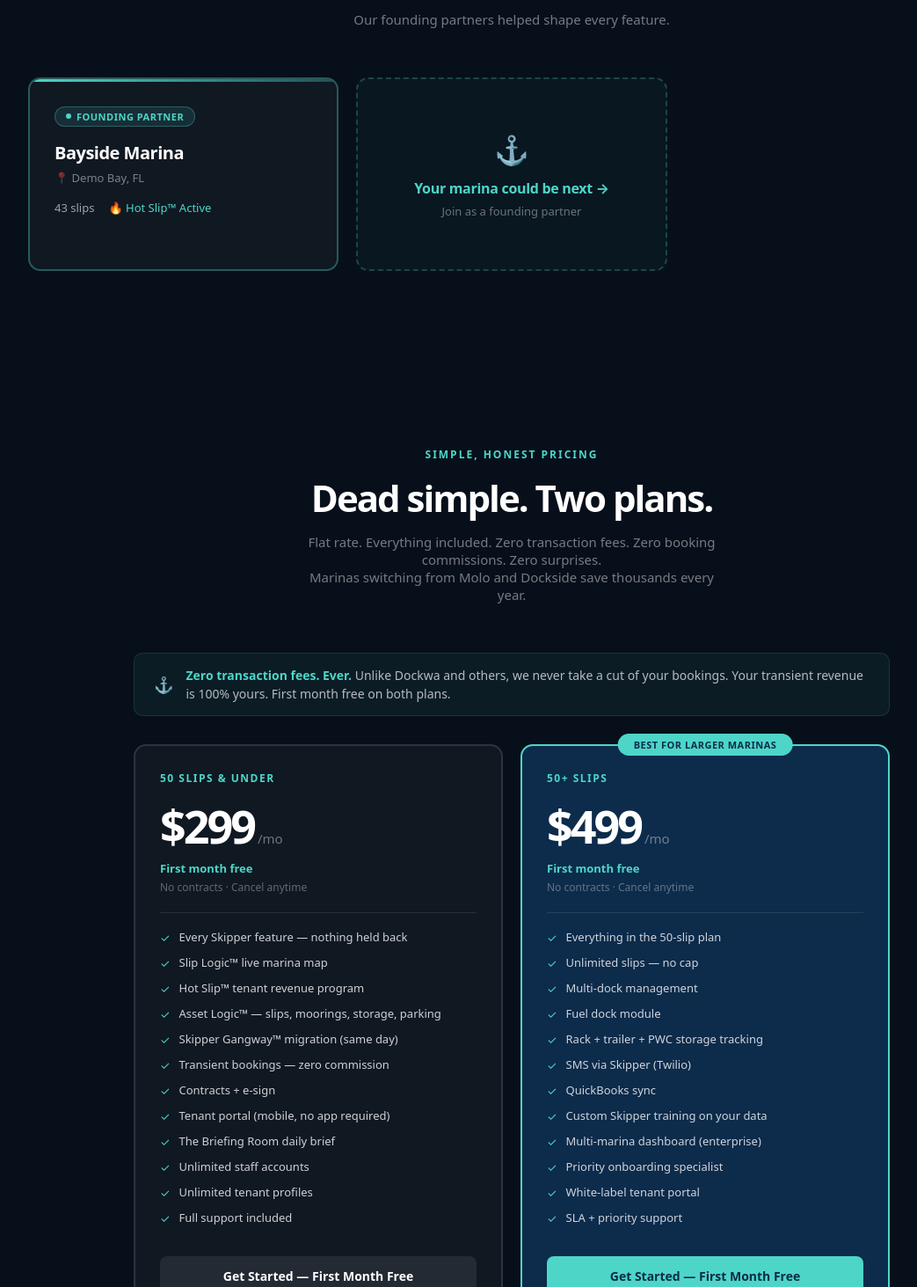
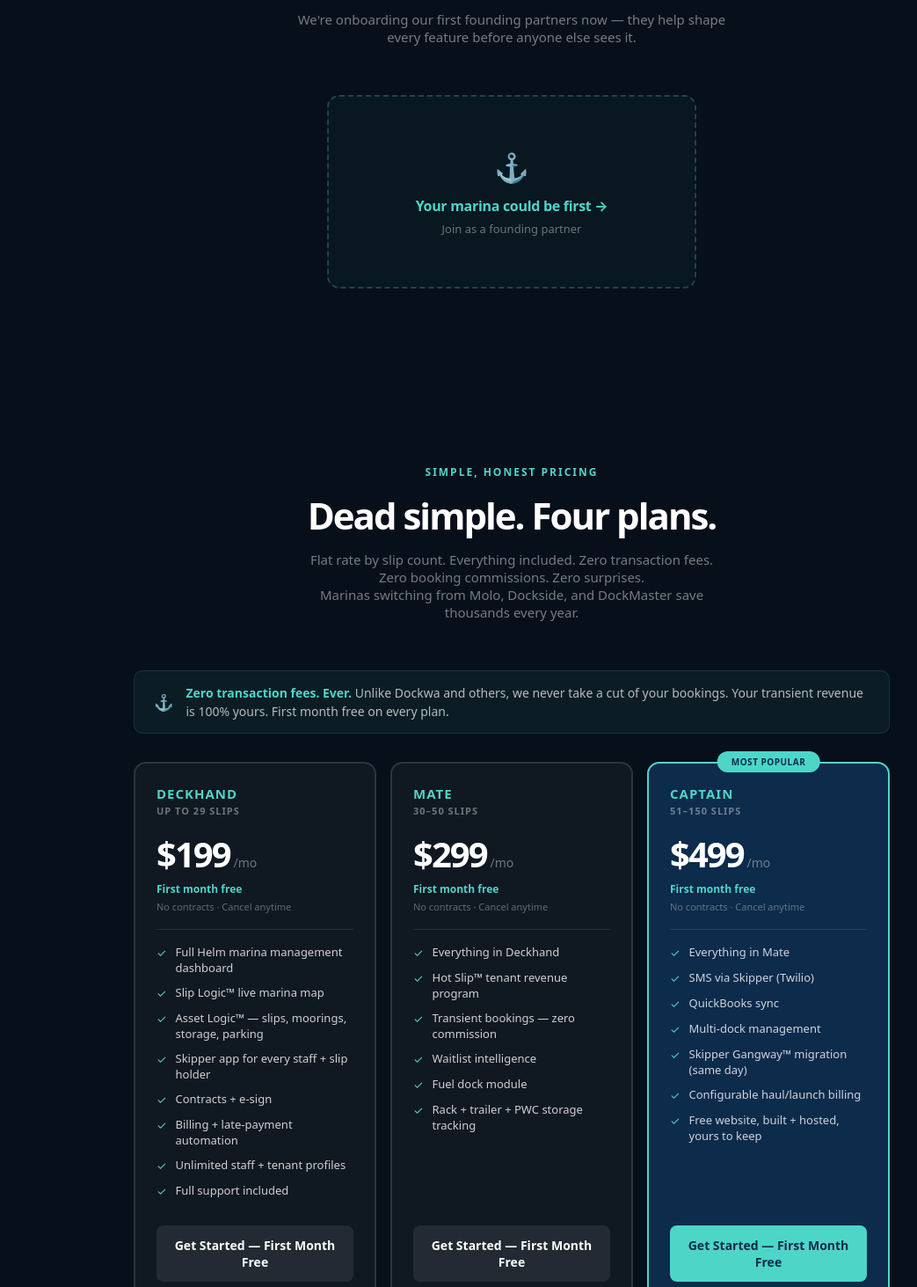
Before and after one commit to marketing356/ayeayeskipper-landing, a Next.js app: page / in a window 1280 px wide. Shown: the part 6060-7523 px from the top of the page at 88% size, without its empty margins (58-1101 px from the left). Built offline with nearby package versions, Linux system fonts and the light colour scheme; no server answers.

Commit message:
pricing: new 4-tier ladder DECKHAND/MATE/CAPTAIN/ADMIRAL ($199/$299/$499/$799) on homepage + /pricing, replace fake Bayside Marina demo card with real founding-partner CTA, add urgency CTA section (Michael, 2026-10-03)

```diff
--- a/src/app/page.tsx
+++ b/src/app/page.tsx
@@ -362,27 +362,14 @@ export default function Landing() {
       {/* PARTNER MARINAS */}
       <div style={{ maxWidth:1100, margin:'0 auto', padding:'100px 40px' }}>
         <div style={{ textAlign:'center', marginBottom:56 }}>
-          <div style={{ fontSize:12, color:TEAL, fontWeight:700, letterSpacing:'2px', textTransform:'uppercase', marginBottom:12 }}>MARINAS ON BOARD</div>
+          <div style={{ fontSize:12, color:TEAL, fontWeight:700, letterSpacing:'2px', textTransform:'uppercase', marginBottom:12 }}>FOUNDING PARTNER PROGRAM</div>
           <h2 style={{ fontSize:42, fontWeight:900, letterSpacing:'-2px', margin:'0 0 14px' }}>Built with real marinas.<br/>Run by Skipper.</h2>
-          <p style={{ color:'rgba(255,255,255,0.45)', fontSize:15, maxWidth:500, margin:'0 auto' }}>Our founding partners helped shape every feature.</p>
+          <p style={{ color:'rgba(255,255,255,0.45)', fontSize:15, maxWidth:500, margin:'0 auto' }}>We're onboarding our first founding partners now — they help shape every feature before anyone else sees it.</p>
         </div>
-        <div style={{ display:'grid', gridTemplateColumns:'repeat(auto-fill,minmax(280px,1fr))', gap:20 }}>
-          <div style={{ background:'rgba(255,255,255,0.04)', border:`2px solid rgba(77,214,200,0.35)`, borderRadius:14, padding:28, position:'relative', overflow:'hidden' }}>
-            <div style={{ position:'absolute', top:0, left:0, right:0, height:3, background:`linear-gradient(90deg, ${TEAL}, rgba(77,214,200,0.3))` }} />
-            <div style={{ display:'inline-flex', alignItems:'center', gap:6, background:'rgba(77,214,200,0.12)', border:`1px solid rgba(77,214,200,0.3)`, borderRadius:20, padding:'3px 12px', marginBottom:16 }}>
-              <span style={{ width:6, height:6, borderRadius:'50%', background:TEAL, display:'inline-block' }}></span>
-              <span style={{ fontSize:11, color:TEAL, fontWeight:700, letterSpacing:'0.5px' }}>FOUNDING PARTNER</span>
-            </div>
-            <div style={{ fontWeight:900, fontSize:20, letterSpacing:'-0.5px', marginBottom:6 }}>Bayside Marina</div>
-            <div style={{ fontSize:13, color:'rgba(255,255,255,0.45)', marginBottom:16 }}>📍 Demo Bay, FL</div>
-            <div style={{ fontSize:13, color:'rgba(255,255,255,0.6)', display:'flex', gap:16 }}>
-              <span>43 slips</span>
-              <span style={{ color:TEAL }}>🔥 Hot Slip™ Active</span>
-            </div>
-          </div>
-          <a href="/join" style={{ background:'rgba(77,214,200,0.04)', border:`2px dashed rgba(77,214,200,0.25)`, borderRadius:14, padding:28, display:'flex', flexDirection:'column', alignItems:'center', justifyContent:'center', textDecoration:'none', color:'#fff', textAlign:'center', minHeight:160 }}>
+        <div style={{ display:'flex', justifyContent:'center' }}>
+          <a href="/join" style={{ background:'rgba(77,214,200,0.04)', border:`2px dashed rgba(77,214,200,0.25)`, borderRadius:14, padding:28, display:'flex', flexDirection:'column', alignItems:'center', justifyContent:'center', textDecoration:'none', color:'#fff', textAlign:'center', minHeight:160, width:'100%', maxWidth:360 }}>
             <div style={{ fontSize:32, marginBottom:12 }}>⚓</div>
-            <div style={{ fontWeight:700, fontSize:16, color:TEAL, letterSpacing:'-0.3px' }}>Your marina could be next →</div>
+            <div style={{ fontWeight:700, fontSize:16, color:TEAL, letterSpacing:'-0.3px' }}>Your marina could be first →</div>
             <div style={{ fontSize:13, color:'rgba(255,255,255,0.4)', marginTop:6 }}>Join as a founding partner</div>
           </a>
         </div>
@@ -392,10 +379,10 @@ export default function Landing() {
       <div id="pricing" style={{ maxWidth:860, margin:'0 auto', padding:'100px 40px' }}>
         <div style={{ textAlign:'center', marginBottom:56 }}>
           <div style={{ fontSize:12, color:TEAL, fontWeight:700, letterSpacing:'2px', textTransform:'uppercase', marginBottom:12 }}>Simple, honest pricing</div>
-          <h2 style={{ fontSize:42, fontWeight:900, letterSpacing:'-2px', margin:'0 0 12px' }}>Dead simple. Two plans.</h2>
+          <h2 style={{ fontSize:42, fontWeight:900, letterSpacing:'-2px', margin:'0 0 12px' }}>Dead simple. Four plans.</h2>
           <p style={{ color:'rgba(255,255,255,0.45)', fontSize:15, maxWidth:480, margin:'0 auto' }}>
-            Flat rate. Everything included. Zero transaction fees. Zero booking commissions. Zero surprises.<br/>
-            Marinas switching from Molo and Dockside save thousands every year.
+            Flat rate by slip count. Everything included. Zero transaction fees. Zero booking commissions. Zero surprises.<br/>
+            Marinas switching from Molo, Dockside, and DockMaster save thousands every year.
           </p>
         </div>
 
@@ -403,69 +390,99 @@ export default function Landing() {
         <div style={{ background:`${TEAL}10`, border:`1px solid ${TEAL}25`, borderRadius:10, padding:'14px 22px', display:'flex', gap:14, alignItems:'center', marginBottom:32 }}>
           <span style={{ fontSize:18 }}>⚓</span>
           <div style={{ fontSize:14, color:'rgba(255,255,255,0.7)', lineHeight:1.5 }}>
-            <strong style={{ color:TEAL }}>Zero transaction fees. Ever.</strong> Unlike Dockwa and others, we never take a cut of your bookings. Your transient revenue is 100% yours. First month free on both plans.
+            <strong style={{ color:TEAL }}>Zero transaction fees. Ever.</strong> Unlike Dockwa and others, we never take a cut of your bookings. Your transient revenue is 100% yours. First month free on every plan.
           </div>
         </div>
 
-        <div style={{ display:'grid', gridTemplateColumns:'1fr 1fr', gap:20, marginBottom:28 }}>
+        <div style={{ display:'grid', gridTemplateColumns:'repeat(auto-fit,minmax(220px,1fr))', gap:16, marginBottom:28 }}>
           {[
             {
-              label:'50 SLIPS & UNDER',
+              label:'DECKHAND',
+              sub:'UP TO 29 SLIPS',
+              price:'$199',
+              per:'/mo',
+              badge: null,
+              color:'rgba(255,255,255,0.04)',
+              border:'rgba(255,255,255,0.12)',
+              features:[
+                'Full Helm marina management dashboard',
+                'Slip Logic™ live marina map',
+                'Asset Logic™ — slips, moorings, storage, parking',
+                'Skipper app for every staff + slip holder',
+                'Contracts + e-sign',
+                'Billing + late-payment automation',
+                'Unlimited staff + tenant profiles',
+                'Full support included',
+              ]
+            },
+            {
+              label:'MATE',
+              sub:'30–50 SLIPS',
               price:'$299',
               per:'/mo',
               badge: null,
               color:'rgba(255,255,255,0.04)',
               border:'rgba(255,255,255,0.12)',
               features:[
-                'Every Skipper feature — nothing held back',
-                'Slip Logic™ live marina map',
+                'Everything in Deckhand',
                 'Hot Slip™ tenant revenue program',
-                'Asset Logic™ — slips, moorings, storage, parking',
-                'Skipper Gangway™ migration (same day)',
                 'Transient bookings — zero commission',
-                'Contracts + e-sign',
-                'Tenant portal (mobile, no app required)',
-                'The Briefing Room daily brief',
-                'Unlimited staff accounts',
-                'Unlimited tenant profiles',
-                'Full support included',
+                'Waitlist intelligence',
+                'Fuel dock module',
+                'Rack + trailer + PWC storage tracking',
               ]
             },
             {
-              label:'50+ SLIPS',
+              label:'CAPTAIN',
+              sub:'51–150 SLIPS',
               price:'$499',
               per:'/mo',
-              badge:'BEST FOR LARGER MARINAS',
+              badge:'MOST POPULAR',
               color:NAVY,
               border:TEAL,
               features:[
-                'Everything in the 50-slip plan',
-                'Unlimited slips — no cap',
-                'Multi-dock management',
-                'Fuel dock module',
-                'Rack + trailer + PWC storage tracking',
+                'Everything in Mate',
                 'SMS via Skipper (Twilio)',
                 'QuickBooks sync',
+                'Multi-dock management',
+                'Skipper Gangway™ migration (same day)',
+                'Configurable haul/launch billing',
+                'Free website, built + hosted, yours to keep',
+              ]
+            },
+            {
+              label:'ADMIRAL',
+              sub:'151+ SLIPS',
+              price:'$799',
+              per:'/mo',
+              badge:'ENTERPRISE',
+              color:'rgba(255,255,255,0.04)',
+              border:'rgba(255,255,255,0.12)',
+              features:[
+                'Everything in Captain',
+                'Unlimited slips — no cap',
+                'Skipper Portfolio — one login across every marina you own',
                 'Custom Skipper training on your data',
-                'Multi-marina dashboard (enterprise)',
                 'Priority onboarding specialist',
                 'White-label tenant portal',
                 'SLA + priority support',
+                'Dedicated account manager',
               ]
             }
           ].map(tier => (
-            <div key={tier.label} style={{ background:tier.color, border:`2px solid ${tier.border}`, borderRadius:14, padding:28, position:'relative', display:'flex', flexDirection:'column' }}>
+            <div key={tier.label} style={{ background:tier.color, border:`2px solid ${tier.border}`, borderRadius:14, padding:24, position:'relative', display:'flex', flexDirection:'column' }}>
               {tier.badge && (
-                <div style={{ position:'absolute', top:-14, left:'50%', transform:'translateX(-50%)', background:TEAL, color:NAVY, padding:'5px 18px', borderRadius:20, fontSize:11, fontWeight:800, whiteSpace:'nowrap', letterSpacing:'0.5px' }}>{tier.badge}</div>
+                <div style={{ position:'absolute', top:-14, left:'50%', transform:'translateX(-50%)', background:TEAL, color:NAVY, padding:'5px 16px', borderRadius:20, fontSize:10, fontWeight:800, whiteSpace:'nowrap', letterSpacing:'0.5px' }}>{tier.badge}</div>
               )}
-              <div style={{ fontSize:12, color:TEAL, fontWeight:700, letterSpacing:'1.5px', marginBottom:10 }}>{tier.label}</div>
+              <div style={{ fontSize:15, color:TEAL, fontWeight:900, letterSpacing:'1px', marginBottom:2 }}>{tier.label}</div>
+              <div style={{ fontSize:11, color:'rgba(255,255,255,0.4)', fontWeight:700, letterSpacing:'1px', marginBottom:14 }}>{tier.sub}</div>
               <div style={{ display:'flex', alignItems:'baseline', gap:4, marginBottom:4 }}>
-                <span style={{ fontSize:52, fontWeight:900, letterSpacing:'-3px' }}>{tier.price}</span>
-                <span style={{ color:'rgba(255,255,255,0.4)', fontSize:15 }}>{tier.per}</span>
+                <span style={{ fontSize:40, fontWeight:900, letterSpacing:'-2px' }}>{tier.price}</span>
+                <span style={{ color:'rgba(255,255,255,0.4)', fontSize:14 }}>{tier.per}</span>
               </div>
-              <div style={{ fontSize:13, color:TEAL, fontWeight:600, marginBottom:4 }}>First month free</div>
-              <div style={{ fontSize:12, color:'rgba(255,255,255,0.35)', marginBottom:20 }}>No contracts · Cancel anytime</div>
-              <div style={{ borderTop:'1px solid rgba(255,255,255,0.1)', paddingTop:18, flex:1, marginBottom:24 }}>
+              <div style={{ fontSize:12, color:TEAL, fontWeight:600, marginBottom:4 }}>First month free</div>
+              <div style={{ fontSize:11, color:'rgba(255,255,255,0.35)', marginBottom:18 }}>No contracts · Cancel anytime</div>
+              <div style={{ borderTop:'1px solid rgba(255,255,255,0.1)', paddingTop:16, flex:1, marginBottom:20 }}>
                 {tier.features.map(f => (
                   <div key={f} style={{ display:'flex', gap:10, alignItems:'flex-start', marginBottom:10, fontSize:13, color:'rgba(255,255,255,0.8)' }}>
                     <span style={{ color:TEAL, flexShrink:0, marginTop:1 }}>✓</span>{f}
@@ -522,8 +539,25 @@ export default function Landing() {
         </div>
       </div>
 
+      {/* URGENCY CTA */}
+      <div style={{ maxWidth:1000, margin:'60px auto 0', padding:'0 40px' }}>
+        <div style={{ position:'relative', overflow:'hidden', borderRadius:20, padding:'64px 48px', textAlign:'center', background:'linear-gradient(135deg, #1a0d2e 0%, #0d2b4b 55%, #070f1a 100%)', border:'1px solid rgba(77,214,200,0.2)' }}>
+          <h2 style={{ fontSize:'clamp(28px,4vw,44px)', fontWeight:900, letterSpacing:'-2px', margin:'0 0 18px', lineHeight:1.1, color:'#fff' }}>
+            Every season you run it by hand is <span style={{ color:'#ffb347' }}>revenue you don't get back.</span>
+          </h2>
+          <p style={{ fontSize:16, color:'rgba(255,255,255,0.55)', maxWidth:560, margin:'0 auto 36px', lineHeight:1.7 }}>
+            Empty slips while a tenant's away. Invoices chased by hand. A dock crew calling the office for answers Skipper could give instantly. AyeAyeSkipper gives you back the one thing you can't buy more of — <strong style={{ color:'#fff' }}>your time</strong>.
+          </p>
+          <div style={{ display:'flex', gap:16, justifyContent:'center', flexWrap:'wrap' }}>
+            <button onClick={() => router.push('/join')} style={{ padding:'18px 40px', background:TEAL, color:NAVY, border:'none', borderRadius:8, fontSize:16, fontWeight:900, cursor:'pointer', fontFamily:FONT, letterSpacing:'-0.2px' }}>Start Your Free Trial →</button>
+            <button onClick={() => router.push('/demo')} style={{ padding:'18px 40px', background:'transparent', color:'#fff', border:'1px solid rgba(255,255,255,0.25)', borderRadius:8, fontSize:16, fontWeight:600, cursor:'pointer', fontFamily:FONT }}>Book a Free Consultation</button>
+          </div>
+          <p style={{ marginTop:20, fontSize:12, color:'rgba(255,255,255,0.35)' }}>No credit card required. No contracts. See Skipper running your actual marina in days, not weeks.</p>
+        </div>
+      </div>
+
       {/* CTA */}
-      <div style={{ padding:'100px 40px', textAlign:'center' }}>
+      <div style={{ padding:'80px 40px 100px', textAlign:'center' }}>
         <div style={{ maxWidth:640, margin:'0 auto' }}>
           <h2 style={{ fontSize:48, fontWeight:900, letterSpacing:'-2.5px', margin:'0 0 20px', lineHeight:1.05 }}>Your marina.<br/><span style={{ color:TEAL }}>Your Skipper.</span></h2>
           <p style={{ fontSize:16, color:'rgba(255,255,255,0.55)', marginBottom:40, lineHeight:1.7 }}>We'll build your marina in 3D and have Skipper ready to run your operation by end of week. First month free. No commitment required.</p>
```
Also changed, not shown: src/app/pricing/page.tsx (+27 -12 lines).
